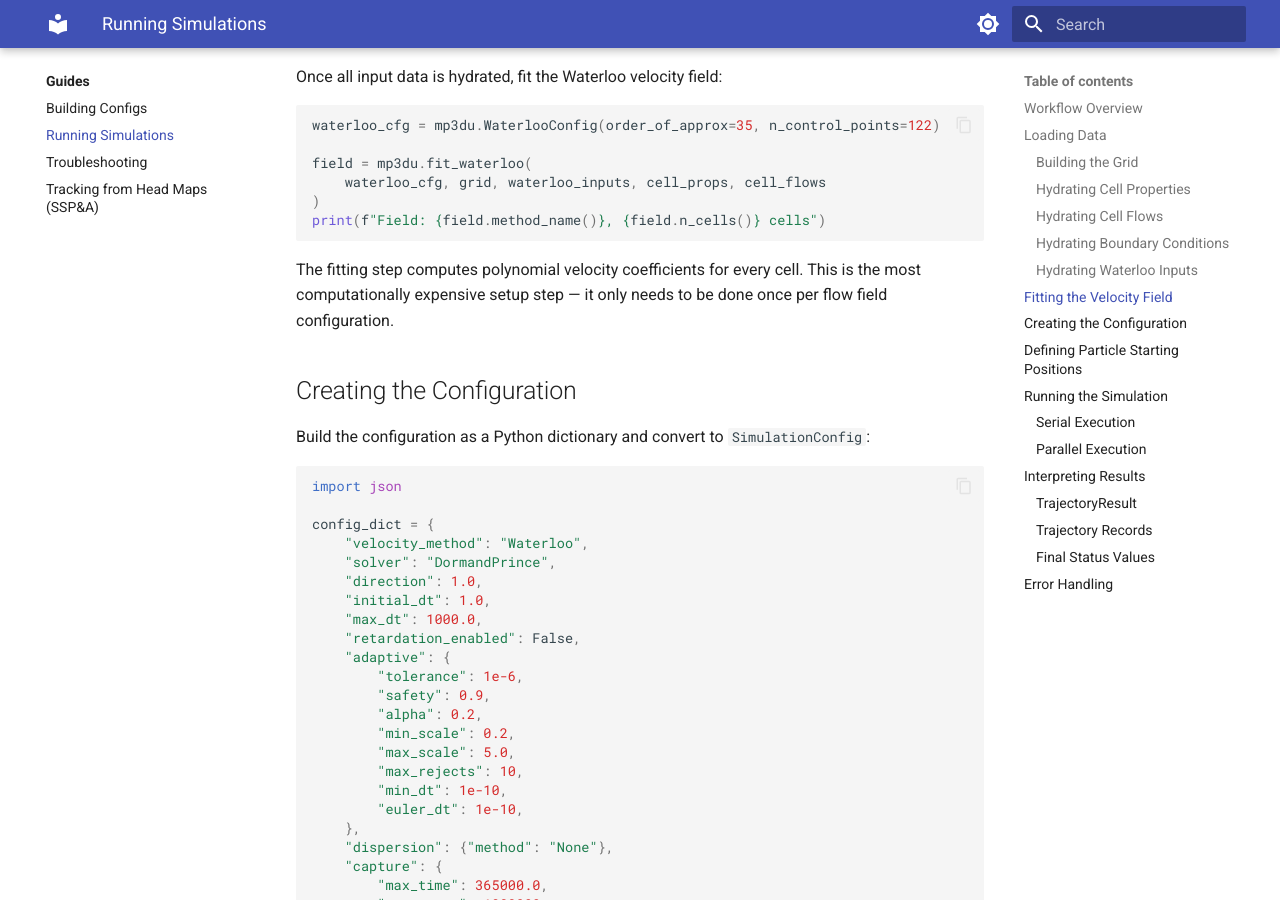
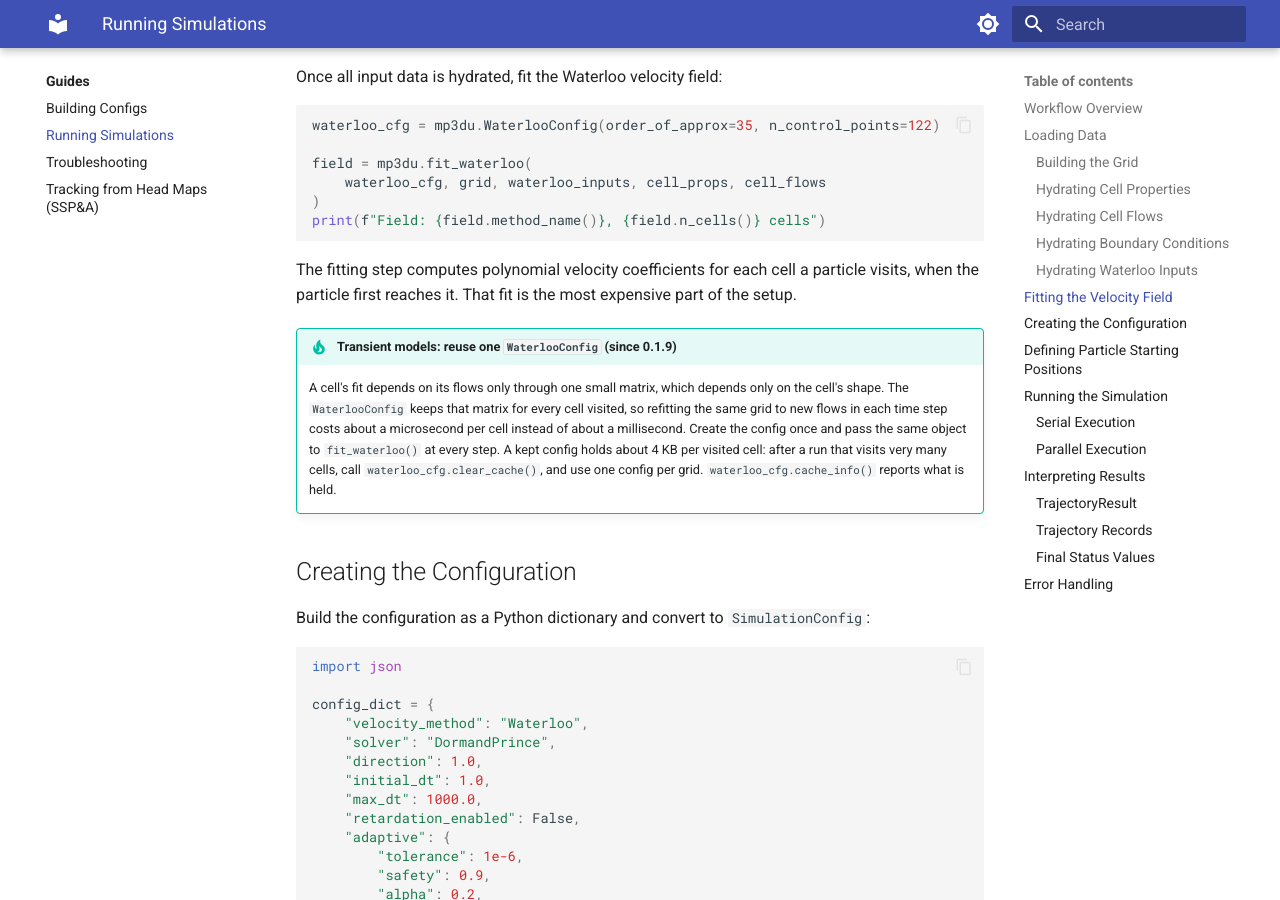
Before and after one commit to sspa-inc/mp3du-rs-docs, an MkDocs documentation site: the page built from docs/guides/running-simulations.md, in a window 1280 px wide and 900 px high, scrolled down 3884 px. Built offline with MkDocs 1.6.1 and Material for MkDocs 9.7.7, drawn with Linux system fonts in a browser that asks for light colours.

Commit message:
Docs for 0.1.9: the Waterloo fit cached per cell (WaterlooConfig.cache_info, clear_cache); install examples name 0.1.9
Co-Authored-By: Claude Opus 5.5 <noreply@anthropic.com>

````diff
--- a/docs/guides/running-simulations.md
+++ b/docs/guides/running-simulations.md
@@ -180,7 +180,10 @@ field = mp3du.fit_waterloo(
 print(f"Field: {field.method_name()}, {field.n_cells()} cells")
 ```
 
-The fitting step computes polynomial velocity coefficients for every cell. This is the most computationally expensive setup step — it only needs to be done once per flow field configuration.
+The fitting step computes polynomial velocity coefficients for each cell a particle visits, when the particle first reaches it. That fit is the most expensive part of the setup.
+
+!!! tip "Transient models: reuse one `WaterlooConfig` (since 0.1.9)"
+    A cell's fit depends on its flows only through one small matrix, which depends only on the cell's shape. The `WaterlooConfig` keeps that matrix for every cell visited, so refitting the same grid to new flows in each time step costs about a microsecond per cell instead of about a millisecond. Create the config once and pass the same object to `fit_waterloo()` at every step. A kept config holds about 4 KB per visited cell: after a run that visits very many cells, call `waterloo_cfg.clear_cache()`, and use one config per grid. `waterloo_cfg.cache_info()` reports what is held.
 
 ## Creating the Configuration
 
````
Also changed, not shown: docs/getting-started/install.md (+3 -3 lines), 1 other file.
